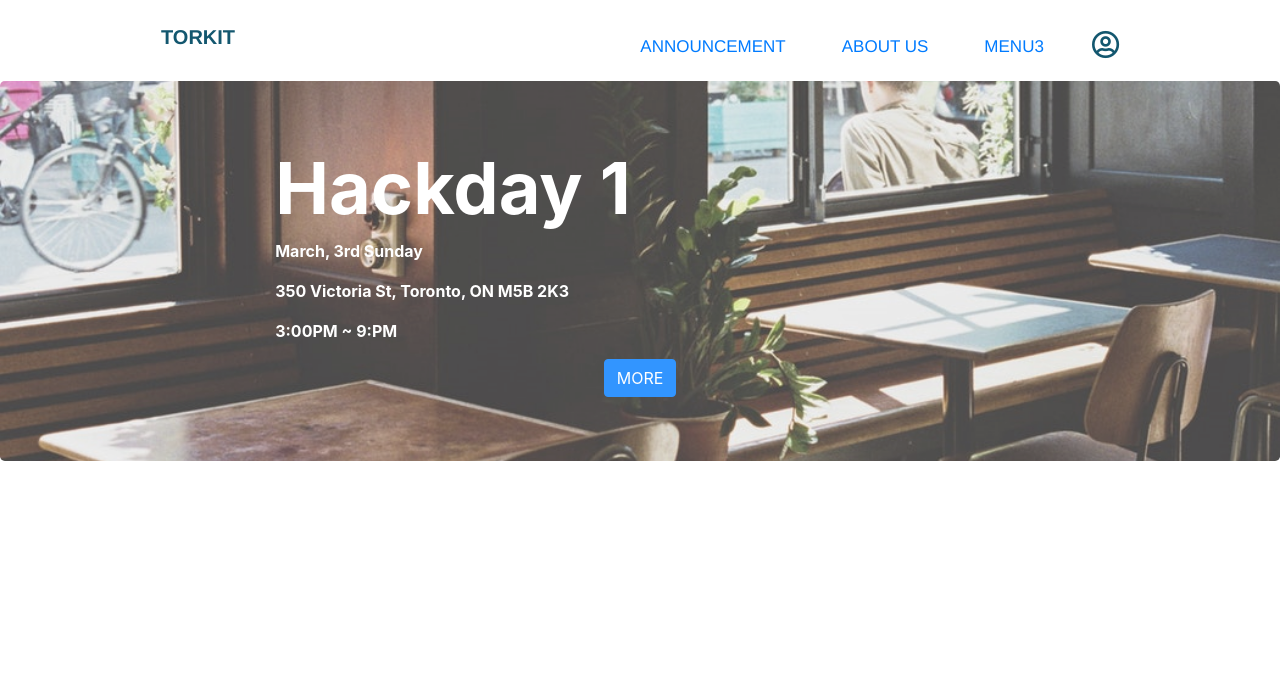
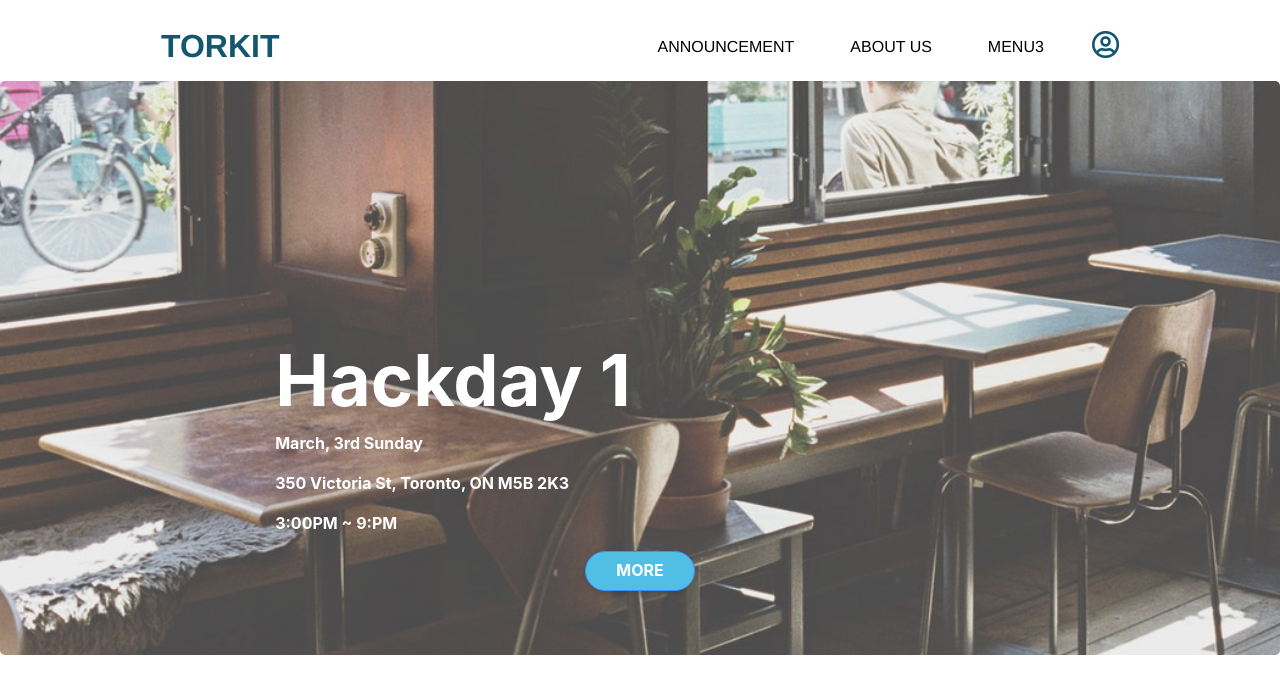
Before and after one commit to tokrit/tokrit, a React (Create React App) app in the folder tokrit/: page / in a window 1280 px wide. Shown: the top 694 px of the page. Built offline with nearby package versions, Linux system fonts and the light colour scheme.

Commit message:
Modifying CSS for the basic layout

```diff
--- a/tokrit/src/components/Home.css
+++ b/tokrit/src/components/Home.css
@@ -22,3 +22,12 @@
     font-weight: bold;
     margin-left: 20%;
 }
+
+.button_round{
+  height: 40px;
+  width: 110px;
+  border-radius: 30.5px;
+  background-color: #26AFDF;
+  box-shadow: 0 2px 5px 1px rgba(0,0,0,0.3);
+  font-weight: bold;
+}
--- a/tokrit/src/components/Home.js
+++ b/tokrit/src/components/Home.js
@@ -13,7 +13,7 @@ class Home extends Component {
                   <p>3:00PM ~ 9:PM</p>
 
                   <div className="lead text-center">
-                    <Button color="primary" href = "announcement">MORE</Button>
+                    <Button className = "button_round" color="primary" href = "announcement">MORE</Button>
                   </div>
                 </Jumbotron>
               </div>
--- a/tokrit/src/components/Navigation.css
+++ b/tokrit/src/components/Navigation.css
@@ -1,11 +1,11 @@
 .navOption{
     height: 22px;
     margin: 20px;
-    color: black;
     font-family: Helvetica;
-    font-size: 17px;
+    font-size: 16px;
     line-height: 22px;
     text-align: center;
+    color: black;
 }
 
 .login_circle{
@@ -19,12 +19,12 @@
 }
 
 .logo {
+    color: #13576F;
     height: 48px;
     width: 149px;
-    margin-left: 145px;
-    color: #13576F;
     font-family: Helvetica;
-    font-size: 2em;
+    font-size: 32px;
     font-weight: bold;
     line-height: 48px;
+    margin-left:145px;
 }
--- a/tokrit/src/components/Navigation.js
+++ b/tokrit/src/components/Navigation.js
@@ -20,14 +20,14 @@ export default class Example extends React.Component {
           <Collapse navbar>
 
             <Nav className="ml-auto" navbar>
-              <NavItem className = "navOption">
-                <NavLink href="/announcement">ANNOUNCEMENT</NavLink>
+              <NavItem>
+                <NavLink className = "navOption" href="/announcement">ANNOUNCEMENT</NavLink>
               </NavItem>
-              <NavItem className = "navOption">
-                <NavLink href="about">ABOUT US</NavLink>
+              <NavItem>
+                <NavLink className = "navOption" href="about">ABOUT US</NavLink>
               </NavItem>
-              <NavItem className = "navOption">
-                <NavLink href="menu">MENU3</NavLink>
+              <NavItem>
+                <NavLink className = "navOption" href="menu">MENU3</NavLink>
               </NavItem>
               <NavItem className = "navOption login_circle">
                 <div className = "user_circle">
--- a/tokrit/src/index.js
+++ b/tokrit/src/index.js
@@ -2,7 +2,7 @@ import React from 'react';
 import ReactDOM from 'react-dom';
 import './index.css';
 import App from './App';
-import 'bootstrap/dist/css/bootstrap.css'
+//import 'bootstrap/dist/css/bootstrap.css'
 import * as serviceWorker from './serviceWorker';
 
 ReactDOM.render(<App />, document.getElementById('root'));
```
